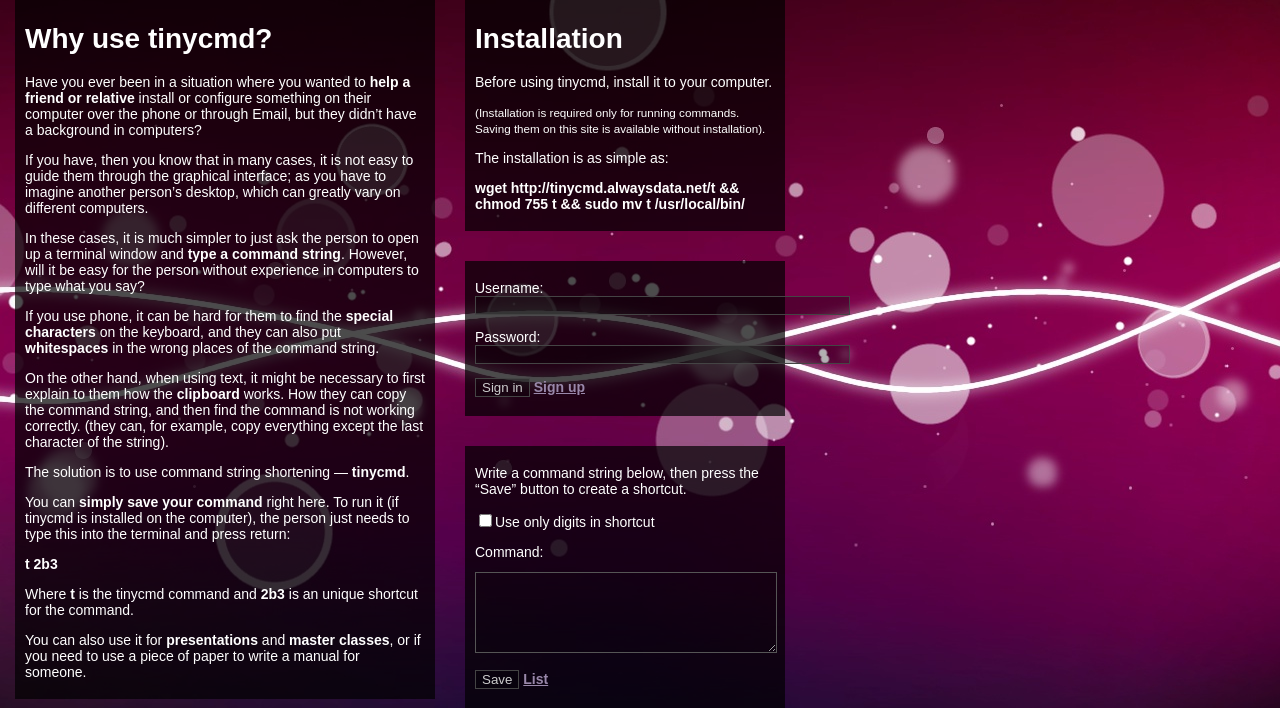
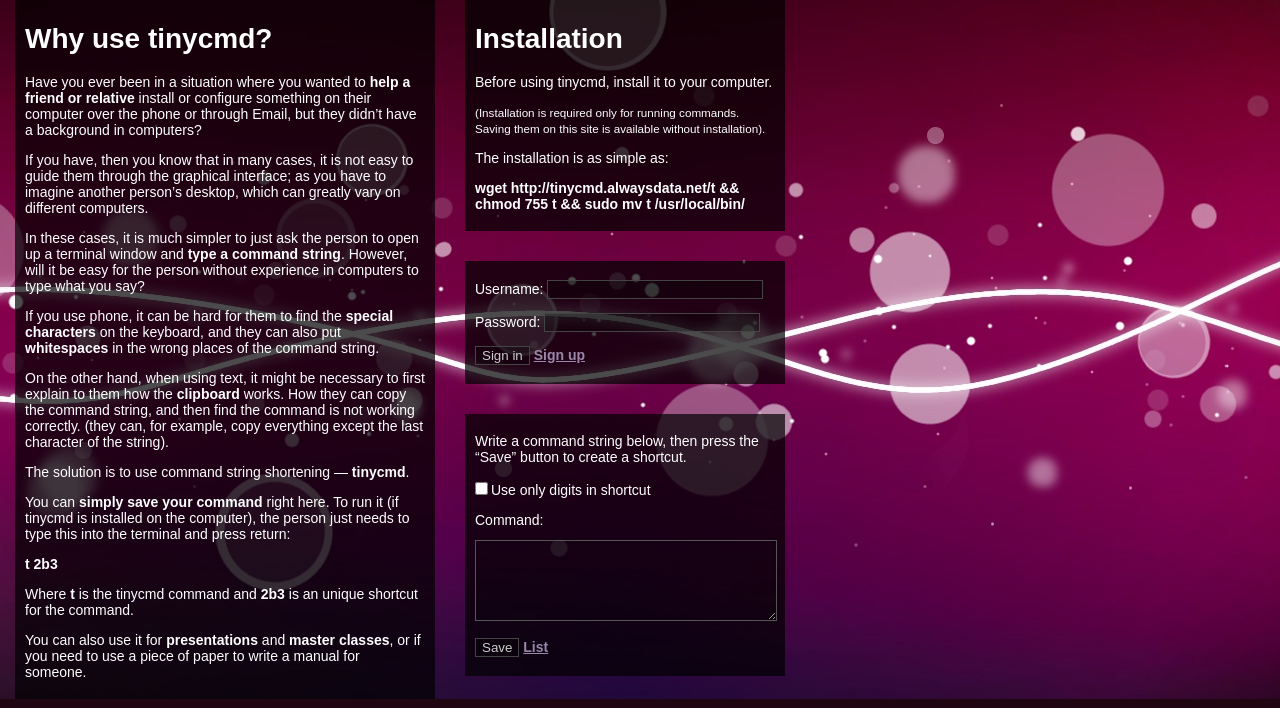
Before and after one commit to aruseni/tinycmd, a Django app: template templates/index.html in a window 1280 px wide. Shown: the part 172-880 px from the top of the page. Run offline with Django 3.2, Linux system fonts and the light colour scheme; the template is opened without the code that fills it, so the values that code supplies are empty.

Commit message:
Markup improvements

```diff
--- a/templates/base.html
+++ b/templates/base.html
@@ -49,7 +49,9 @@
     padding: 5px 10px 5px 10px;
 }
 
-div.installation, div.add_command_string {
+div.installation,
+div.login,
+div.add_command_string {
     float: left;
     width: 300px;
     color: #fff;
@@ -74,10 +76,27 @@
     padding: 5px 10px 5px 10px;
 }
 
+ div.add_command_string label {
+    display: block;
+}
+
 input {
    color: #ccc;
    background-color: rgba(0,0,0,.3);
    border: 1px solid #444;
+}
+
+input[type="text"],
+input[type="password"] {
+   width: 70%;
+}
+
+div.add_command_string input[type="text"] {
+   margin-bottom: 15px;
+}
+
+input[type="checkbox"] {
+   margin-left: 0;
 }
 
 .bold {
--- a/templates/index.html
+++ b/templates/index.html
@@ -33,17 +33,17 @@
 
 <p>The installation is as simple as:</p>
 
-<p class="bold">wget http://tinycmd.alwaysdata.net/t && chmod 755 t && sudo mv t /usr/local/bin/</p>
+<p class="bold">wget http://tinycmd.alwaysdata.net/t &amp;&amp; chmod 755 t &amp;&amp; sudo mv t /usr/local/bin/</p>
 </div>
 
-<div class="add_command_string">
+<div class="login">
 {% if user.is_authenticated %}
 You: <span class="bold">{{ user.username }}</span> | <a href="/{{ user.username }}/list/">List</a> | <a href="/accounts/logout/">Sign out</a>
 {% else %}
 <form action="/accounts/login/" method="post">
 {% csrf_token %}
-<p><label>Username:</label><input type="text" name="username" value="" id="username" size=44></p>
-<p><label>Password: </label><input type="password" name="password" value="" id="password" size=44></p>
+<p><label>Username: </label><input type="text" name="username" value="" id="username"></p>
+<p><label>Password: </label><input type="password" name="password" value="" id="password"></p>
 <p><input type="submit" value="Sign in" /> <a href="/accounts/register/">Sign up</a></p>
 </form>
 {% endif %}
@@ -54,7 +54,7 @@
 {% csrf_token %}
 <p>
 {% if user.is_authenticated %}
-<label>ID: <input type="text" name="cmdid" size=44></label>
+<label>ID: <input type="text" name="cmdid"></label>
 {% endif %}
 <label><input type="checkbox" name="only_num">Use only digits in shortcut</label></p>
 <p><label>Command: <textarea name="command" cols="35" rows="5"></textarea></label></p>
```
